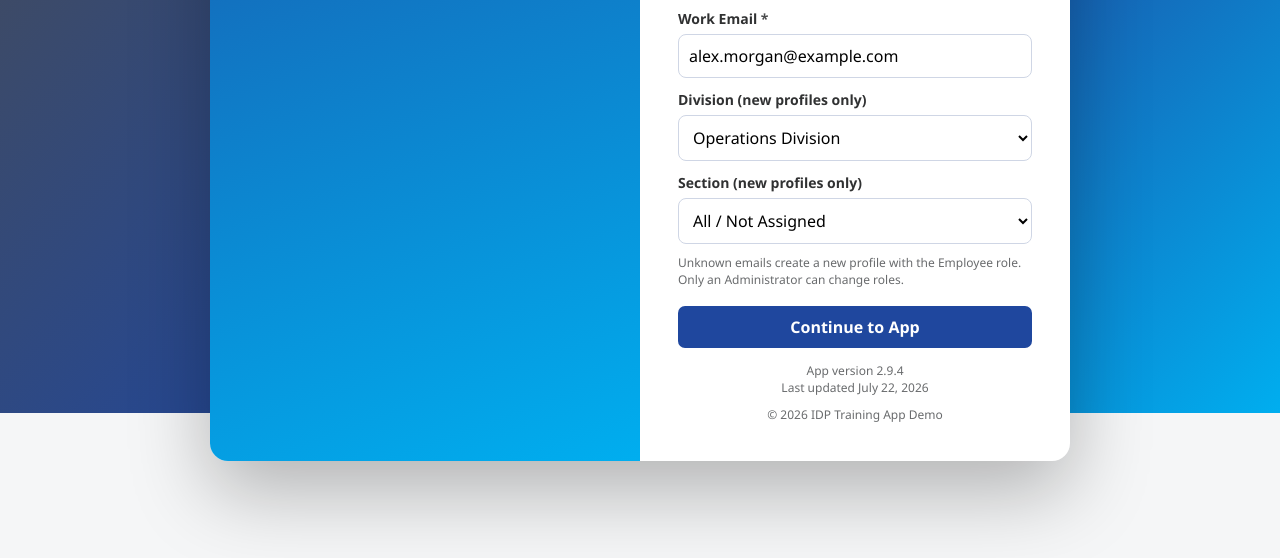
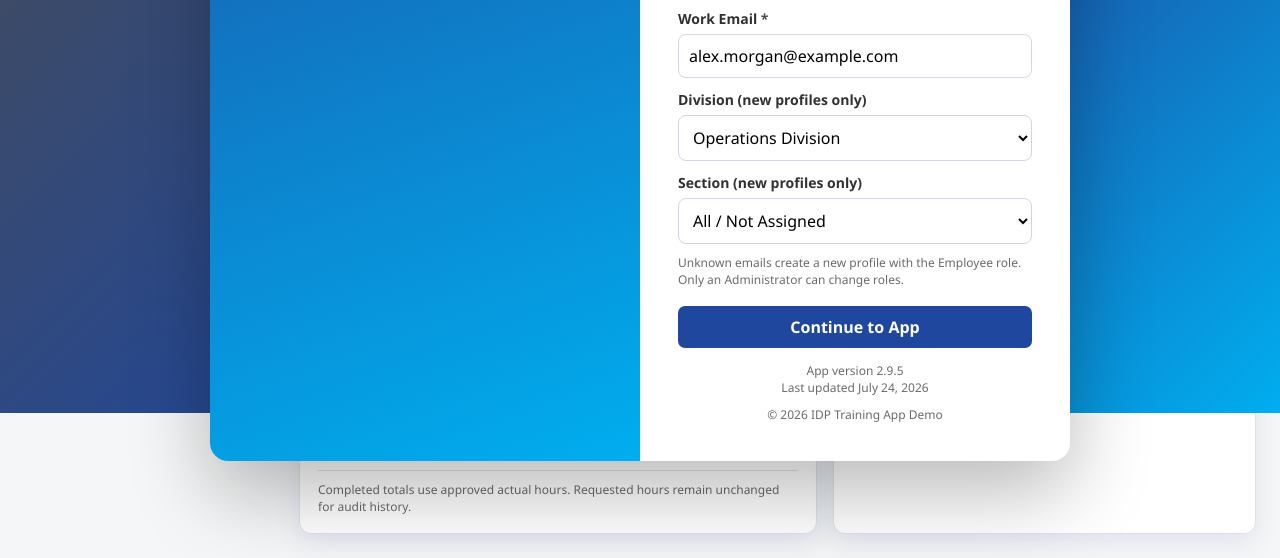
Before and after one commit to YuthPS/IDP-Training-Site, a plain HTML site: page index.html in a window 1280 px wide. Shown: the part 387-945 px from the top of the page. Before the commit the page ends 800 px from the top, so only its background shows below. Drawn offline with Linux system fonts and the light colour scheme.

Commit message:
Add files via upload

```diff
--- a/index.html
+++ b/index.html
@@ -3,7 +3,7 @@
   IDP Training App Demo
   Copyright © 2026 CP. All rights reserved.
   Designed and developed by CP for application design, demonstration, and project tracking.
-  Internal ownership reference: CP26-IDP-7F3A. Build: CP-IDP-2026-2.9.4.
+  Internal ownership reference: CP26-IDP-7F3A. Build: CP-IDP-2026-2.9.5.
 -->
 <html lang="en">
 <head>
@@ -12,7 +12,7 @@
 <meta name="author" content="CP">
 <meta name="copyright" content="Copyright 2026 CP. All rights reserved.">
 <meta name="application-name" content="IDP Training App Demo">
-<meta name="application-build" content="CP-IDP-2026-2.9.4">
+<meta name="application-build" content="CP-IDP-2026-2.9.5">
 <meta name="x-project-signature" content="CP26-IDP-7F3A">
 <title>IDP Training Management System</title>
 <style>
@@ -72,7 +72,7 @@ table{width:100%;border-collapse:collapse}th,td{padding:11px;border-bottom:1px s
       <div class="small" style="margin-top:10px">Unknown emails create a new profile with the Employee role. Only an Administrator can change roles.</div>
       <div id="loginNotice" class="notice" style="margin-top:10px;margin-bottom:0"></div>
       <button class="btn primary" style="width:100%;margin-top:18px" id="loginBtn">Continue to App</button>
-      <div class="small" style="text-align:center;margin-top:14px">App version 2.9.4<br>Last updated July 22, 2026</div>
+      <div class="small" style="text-align:center;margin-top:14px">App version 2.9.5<br>Last updated July 24, 2026</div>
       <div class="small" style="text-align:center;margin-top:10px">© 2026 IDP Training App Demo</div>
     </div>
   </div>
@@ -85,7 +85,7 @@ table{width:100%;border-collapse:collapse}th,td{padding:11px;border-bottom:1px s
   <nav id="nav"></nav>
   <div class="org"><b>Organization</b><small id="sideDivision"></small><small id="sideSection"></small></div>
   <div class="year"><b>Active Program Year</b><small>Jul 1, 2026 – Jun 30, 2027</small><small>Target: 80 Hours</small></div>
-  <div class="ownership"><strong>© 2026 IDP Training App Demo</strong><br>HTML5 · CSS3 · JavaScript<br>Version 2.9.4</div>
+  <div class="ownership"><strong>© 2026 IDP Training App Demo</strong><br>HTML5 · CSS3 · JavaScript<br>Version 2.9.5</div>
 </aside>
 <main>
 <header><div><strong>IDP Training Management System</strong><div class="sync-detail" id="syncDetail">Local browser data</div></div><div class="actions"><span class="connection-pill" id="connectionStatus">Local Demo</span><span id="headerUser"></span><button class="btn light" id="refreshSharedBtn" type="button" title="Refresh shared UAT data">Refresh</button><button class="btn light" id="logoutBtn">Sign Out</button></div></header>
@@ -93,7 +93,7 @@ table{width:100%;border-collapse:collapse}th,td{padding:11px;border-bottom:1px s
 <section class="page active" id="dashboard">
   <div class="row"><div><h2>Employee Dashboard</h2><div class="subtitle">Training progress for the active program year.</div></div><button class="btn light" id="exportEmployeeBtn">Export</button></div>
   <div class="grid metrics" style="margin-top:16px"><div class="card metric"><span>Required Hours</span><strong id="requiredHours">80</strong><small>Annual target</small></div><div class="card metric"><span>Completed Hours</span><strong id="completedHours">0</strong><small>Approved</small></div><div class="card metric"><span>Remaining Hours</span><strong id="remainingHours">80</strong><small>To target</small></div><div class="card metric"><span>Progress</span><strong id="progressPct">0%</strong><small>On track</small></div></div>
-  <div class="grid two" style="margin-top:16px"><div class="card"><h3>Recent Requests</h3><table><thead><tr><th>Training</th><th>Date / Time</th><th>Status</th><th>Hours</th></tr></thead><tbody id="dashboardRows"></tbody></table></div><div class="card"><h3>Organization</h3><p><b>Division:</b> <span data-division></span></p><p><b>Section:</b> <span data-section></span></p><p><b>Section Approval Group:</b> <span id="dashboardApprovalGroup"></span></p><p><b>Escalation:</b> <span id="dashboardEscalationGroup"></span></p></div></div>
+  <div class="grid two" style="margin-top:16px"><div class="card"><h3>Recent Requests</h3><table><thead><tr><th>Training</th><th>Date / Time</th><th>Status</th><th>Requested</th><th>Actual Credit</th></tr></thead><tbody id="dashboardRows"></tbody></table><div class="small" style="margin-top:10px">Completed totals use approved actual hours. Requested hours remain unchanged for audit history.</div></div><div class="card"><h3>Organization</h3><p><b>Division:</b> <span data-division></span></p><p><b>Section:</b> <span data-section></span></p><p><b>Section Approval Group:</b> <span id="dashboardApprovalGroup"></span></p><p><b>Escalation:</b> <span id="dashboardEscalationGroup"></span></p></div></div>
 </section>
 
 <section class="page" id="new-request">
@@ -120,7 +120,7 @@ table{width:100%;border-collapse:collapse}th,td{padding:11px;border-bottom:1px s
 <section class="page" id="my-requests">
   <div class="row"><div><h2>My Requests</h2><div class="subtitle">Track request and completion status.</div></div><button class="btn light" id="exportRequestsBtn">Export</button></div>
   <div class="search-panel"><div class="field"><label for="requestSearch">Search My Requests</label><input id="requestSearch" type="search" autocomplete="off" placeholder="Request ID, training, status, platform, category, Division or Section"></div><button class="btn light" type="button" data-clear-search="requestSearch">Clear</button><div class="search-summary" id="requestSearchCount" aria-live="polite"></div></div>
-  <div class="card" style="margin-top:16px"><table><thead><tr><th>ID</th><th>Training</th><th>Division</th><th>Section</th><th>Training Date</th><th>Start Time</th><th>End Time</th><th>Hours</th><th>Status</th><th>Reason / Note</th><th>Action</th></tr></thead><tbody id="requestRows"></tbody></table></div>
+  <div class="card" style="margin-top:16px"><table><thead><tr><th>ID</th><th>Training</th><th>Division</th><th>Section</th><th>Training Date</th><th>Start Time</th><th>End Time</th><th>Requested Hours</th><th>Approved Actual Hours</th><th>Status</th><th>Reason / Note</th><th>Action</th></tr></thead><tbody id="requestRows"></tbody></table></div>
 </section>
 
 <section class="page" id="complete-training">
@@ -286,7 +286,7 @@ table{width:100%;border-collapse:collapse}th,td{padding:11px;border-bottom:1px s
 'use strict';
 
 // Internal provenance marker for future source verification; intentionally not rendered in the UI.
-const BUILD_PROVENANCE=Object.freeze({ownerRef:'CP26',projectRef:'IDP-7F3A',build:'CP-IDP-2026-2.9.4'});
+const BUILD_PROVENANCE=Object.freeze({ownerRef:'CP26',projectRef:'IDP-7F3A',build:'CP-IDP-2026-2.9.5'});
 
 // Canonical Dataverse for Teams deployment model. The HTML prototype keeps its
 // compact client-side collections as compatibility views for the same 13 tables.
@@ -688,16 +688,29 @@ function askChat(question){const text=String(question||'').trim();if(!text)retur
 function submitChat(e){e.preventDefault();const input=$('chatInput'),question=input.value;input.value='';askChat(question);input.focus()}
 function clearChat(){$('chatWindow').innerHTML='';addChatMessage('Hello! I am the IDP Employee Help Bot. How can I help with your IDP today?','bot')}
 
+function approvedCompletionFor(requestId){
+ return db.completions
+  .filter(c=>c.requestId===requestId&&c.status==='Approved')
+  .sort((a,b)=>String(b.reviewedDate||b.completionDate||'').localeCompare(String(a.reviewedDate||a.completionDate||'')))[0]||null;
+}
+function approvedActualHoursFor(request){
+ const completion=approvedCompletionFor(request.id);
+ return completion?Number(completion.actualHours||0):0;
+}
+function actualCreditDisplay(request){
+ const completion=approvedCompletionFor(request.id);
+ return completion?`${Number(completion.actualHours||0)} hrs`:'—';
+}
+
 function employeeProgress(employee){
  const year=db.years.find(y=>y.current&&y.active);
  const inYear=d=>!year||(!!d&&d>=year.start&&d<=year.end);
  const requests=db.requests.filter(r=>r.employeeId===employee.id);
- const allApproved=db.completions.filter(c=>c.employeeId===employee.id&&c.status==='Approved');
- const approvedInYear=allApproved.filter(c=>inYear(c.completionDate));
- const reviewedIds=new Set(allApproved.map(c=>c.requestId));
- const reviewedHours=approvedInYear.reduce((sum,c)=>sum+Number(c.actualHours||0),0);
- const legacyHours=requests.filter(r=>r.status==='Completed'&&!reviewedIds.has(r.id)&&inYear(trainingDateFor(r))).reduce((sum,r)=>sum+Number(r.hours||0),0);
- const completed=reviewedHours+legacyHours,target=Number(employee.targetHours)||Number(year?.targetHours)||80,remaining=Math.max(0,target-completed),percent=target?Math.min(100,Math.round(completed/target*100)):0;
+ const completed=requests.reduce((sum,request)=>{
+  const completion=approvedCompletionFor(request.id);
+  return completion&&inYear(completion.completionDate)?sum+Number(completion.actualHours||0):sum;
+ },0);
+ const target=Number(employee.targetHours)||Number(year?.targetHours)||80,remaining=Math.max(0,target-completed),percent=target?Math.min(100,Math.round(completed/target*100)):0;
  return {completed,target,remaining,percent,complete:target>0&&completed>=target};
 }
 
@@ -711,8 +724,8 @@ function requestActionButtons(request){
 function renderRequests(){
  const employee=getCurrentEmployee();
  if(!employee){
-  $('dashboardRows').innerHTML='<tr><td colspan="4">No employee profile found for this email.</td></tr>';
-  $('requestRows').innerHTML='<tr><td colspan="11">No employee profile found.</td></tr>';
+  $('dashboardRows').innerHTML='<tr><td colspan="5">No employee profile found for this email.</td></tr>';
+  $('requestRows').innerHTML='<tr><td colspan="12">No employee profile found.</td></tr>';
   $('completionRequest').innerHTML='<option value="">No employee profile found</option>';
   $('requiredHours').textContent='80';$('completedHours').textContent='0';$('remainingHours').textContent='80';$('progressPct').textContent='0%';setSearchSummary('requestSearchCount',0,0,'request');return;
  }
@@ -720,8 +733,8 @@ function renderRequests(){
  const requestQuery=searchValue('requestSearch');
  const filteredMine=mine.filter(r=>matchesSearch(requestQuery,r.id,r.title,r.status,r.platform,r.classType,r.category,r.trainingDate,formatTime(r.startTime),formatTime(r.endTime),r.hours,r.cost,r.decisionNote,r.cancelReason,nameOf(db.divisions,r.divisionId),nameOf(db.sections,r.sectionId)));
  const recent=[...mine].reverse().slice(0,3);
- $('dashboardRows').innerHTML=recent.map(r=>`<tr><td>${esc(r.title)}</td><td>${formatDate(trainingDateFor(r))}<div class="small">${formatTimeRange(r)}</div></td><td>${badge(r.status)}</td><td>${r.hours}</td></tr>`).join('')||'<tr><td colspan="4">No requests.</td></tr>';
- $('requestRows').innerHTML=filteredMine.map(r=>`<tr><td>${esc(r.id)}</td><td>${esc(r.title)}</td><td>${esc(nameOf(db.divisions,r.divisionId))}</td><td>${esc(nameOf(db.sections,r.sectionId))}</td><td>${formatDate(trainingDateFor(r))}</td><td>${formatTime(r.startTime)}</td><td>${formatTime(r.endTime)}</td><td>${r.hours}</td><td>${badge(r.status)}${stageApprovals(r).length?`<div class="small">${stageApprovals(r).length} of ${activeMembers(stageGroupId(r)).length||'?'} approvals</div>`:''}</td><td>${esc(r.decisionNote||r.cancelReason||'—')}</td><td><div class="actions">${requestActionButtons(r)}</div></td></tr>`).join('')||`<tr><td colspan="11">${requestQuery?'No requests match your search.':'No requests.'}</td></tr>`;
+ $('dashboardRows').innerHTML=recent.map(r=>`<tr><td>${esc(r.title)}</td><td>${formatDate(trainingDateFor(r))}<div class="small">${formatTimeRange(r)}</div></td><td>${badge(r.status)}</td><td>${Number(r.hours||0)} hrs</td><td>${actualCreditDisplay(r)}</td></tr>`).join('')||'<tr><td colspan="5">No requests.</td></tr>';
+ $('requestRows').innerHTML=filteredMine.map(r=>`<tr><td>${esc(r.id)}</td><td>${esc(r.title)}</td><td>${esc(nameOf(db.divisions,r.divisionId))}</td><td>${esc(nameOf(db.sections,r.sectionId))}</td><td>${formatDate(trainingDateFor(r))}</td><td>${formatTime(r.startTime)}</td><td>${formatTime(r.endTime)}</td><td>${Number(r.hours||0)}</td><td>${approvedCompletionFor(r.id)?approvedActualHoursFor(r):'—'}</td><td>${badge(r.status)}${stageApprovals(r).length?`<div class="small">${stageApprovals(r).length} of ${activeMembers(stageGroupId(r)).length||'?'} approvals</div>`:''}</td><td>${esc(r.decisionNote||r.cancelReason||'—')}</td><td><div class="actions">${requestActionButtons(r)}</div></td></tr>`).join('')||`<tr><td colspan="12">${requestQuery?'No requests match your search.':'No requests.'}</td></tr>`;
  setSearchSummary('requestSearchCount',filteredMine.length,mine.length,'request');
  const selectedCompletionRequest=$('completionRequest').value;
  $('completionRequest').innerHTML='<option value="">Select approved request</option>'+mine.filter(r=>r.status==='Approved').map(r=>`<option value="${r.id}">${esc(r.id+' - '+r.title+' - '+(trainingDateFor(r)||'Date not recorded')+' - '+formatTimeRange(r))}</option>`).join('');
@@ -1110,7 +1123,7 @@ function submitCompletion(e){
 
 function csv(name,rows){const text=rows.map(r=>r.map(v=>`"${String(v??'').replaceAll('"','""')}"`).join(',')).join('\n');const a=document.createElement('a');a.href=URL.createObjectURL(new Blob([text],{type:'text/csv;charset=utf-8'}));a.download=name;a.click();setTimeout(()=>URL.revokeObjectURL(a.href),0)}
 function exportEmployee(){csv('idp_employee_dashboard.csv',[['Metric','Value'],['Employee',current.name],['Division',nameOf(db.divisions,current.divisionId)],['Section',nameOf(db.sections,current.sectionId)],['Completed Hours',$('completedHours').textContent],['Target Hours',$('requiredHours').textContent]])}
-function exportRequests(){csv('idp_requests.csv',[['Request ID','Title','Platform','Class Type','Category','Division','Section','Training Date','Start Time (AM/PM)','End Time (AM/PM)','Hours','Cost','Status','Escalation','Approvals Recorded','Resubmission Count','Last Modified By','Last Modified Date/Time','Modification Reason'],...db.requests.map(r=>[r.id,r.title,r.platform||'',r.classType||'',r.category||'',nameOf(db.divisions,r.divisionId),nameOf(db.sections,r.sectionId),trainingDateFor(r),formatTime(r.startTime),formatTime(r.endTime),r.hours,r.cost,r.status,r.escalation?'Yes':'No',(r.approvals||[]).map(a=>`${a.name} (${a.stage})`).join('; '),Number(r.resubmissionCount||0),r.lastModifiedBy||'',r.lastModifiedDate?formatDateTime(r.lastModifiedDate):'',r.lastModificationReason||''])])}
+function exportRequests(){csv('idp_requests.csv',[['Request ID','Title','Platform','Class Type','Category','Division','Section','Training Date','Start Time (AM/PM)','End Time (AM/PM)','Requested Hours','Approved Actual Hours','Hours Variance','Cost','Status','Escalation','Approvals Recorded','Resubmission Count','Last Modified By','Last Modified Date/Time','Modification Reason'],...db.requests.map(r=>{const c=approvedCompletionFor(r.id),actual=c?Number(c.actualHours||0):'';return[r.id,r.title,r.platform||'',r.classType||'',r.category||'',nameOf(db.divisions,r.divisionId),nameOf(db.sections,r.sectionId),trainingDateFor(r),formatTime(r.startTime),formatTime(r.endTime),r.hours,actual,c?actual-Number(r.hours||0):'',r.cost,r.status,r.escalation?'Yes':'No',(r.approvals||[]).map(a=>`${a.name} (${a.stage})`).join('; '),Number(r.resubmissionCount||0),r.lastModifiedBy||'',r.lastModifiedDate?formatDateTime(r.lastModifiedDate):'',r.lastModificationReason||'']})])}
 function exportOrganizations(){csv('idp_divisions_sections.csv',[['Division','Division Code','Section','Section Code','Section Supervisor','Approval Group','Status'],...db.sections.map(s=>[nameOf(db.divisions,s.divisionId),byId(db.divisions,s.divisionId)?.code||'',s.name,s.code,nameOf(db.employees,s.supervisorId),nameOf(db.groups,s.defaultGroupId),statusText(s.active)])])}
 function exportApprovers(){csv('idp_approval_groups.csv',[['Group','Scope','Division','Section','Method','Approver','Role','Priority'],...db.members.map(m=>{const g=byId(db.groups,m.groupId);return[g?.name,g?.scope,nameOf(db.divisions,g?.divisionId),nameOf(db.sections,g?.sectionId),g?.method,nameOf(db.employees,m.employeeId),m.role,m.priority]})])}
 function exportEmployees(){csv('idp_employees.csv',[['Name','Employee Number','Email','Division','Section','Supervisor Level','Role','Target Hours','Status'],...db.employees.map(e=>[e.name,e.number,e.email,nameOf(db.divisions,e.divisionId),nameOf(db.sections,e.sectionId),e.supervisorLevel,e.role,e.targetHours,statusText(e.active)])])}
```
